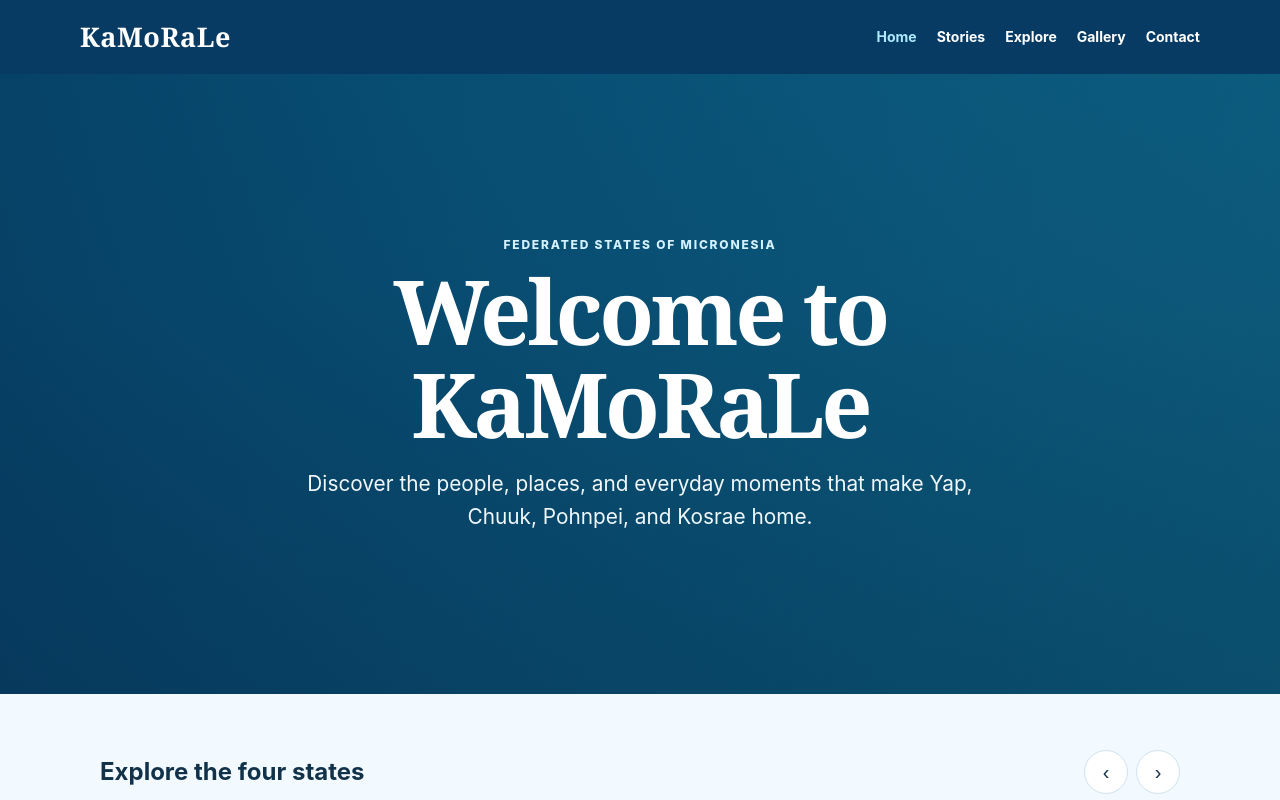
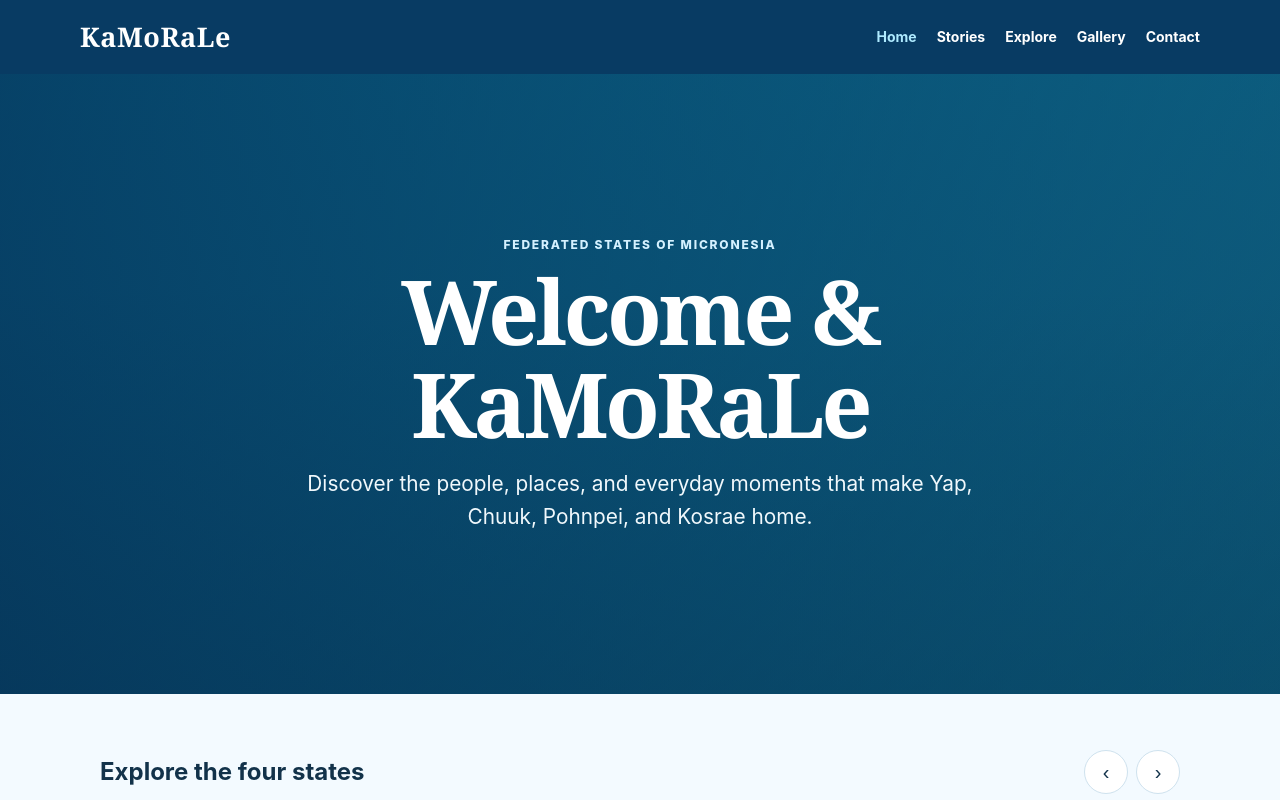
Before and after one commit to sjmaraX15/K4.Net, a plain HTML site: page index.html in a window 1280 px wide. Shown: the top 800 px of the page. Drawn offline with Linux system fonts and the light colour scheme; a script that the page names is missing.

Commit message:
Update index.html

```diff
--- a/index.html
+++ b/index.html
@@ -48,7 +48,7 @@
   <main>
     <section class="hero" id="home-hero" aria-labelledby="home-title">
       <div class="hero-slides" aria-hidden="true"><div class="hero-slide is-active"></div><div class="hero-slide"></div></div>
-      <div class="hero-inner"><p class="eyebrow">Federated States of Micronesia</p><h1 id="home-title">Welcome to KaMoRaLe</h1><p class="hero-summary">Discover the people, places, and everyday moments that make Yap, Chuuk, Pohnpei, and Kosrae home.</p></div>
+      <div class="hero-inner"><p class="eyebrow">Federated States of Micronesia</p><h1 id="home-title">Welcome & KaMoRaLe</h1><p class="hero-summary">Discover the people, places, and everyday moments that make Yap, Chuuk, Pohnpei, and Kosrae home.</p></div>
     </section>
     <section class="states-section" aria-labelledby="states-title">
       <div class="states-heading"><h2 id="states-title">Explore the four states</h2><div class="carousel-controls" aria-label="State cards"><button type="button" data-scroll="prev" aria-label="Show previous states">‹</button><button type="button" data-scroll="next" aria-label="Show next states">›</button></div></div>
```
